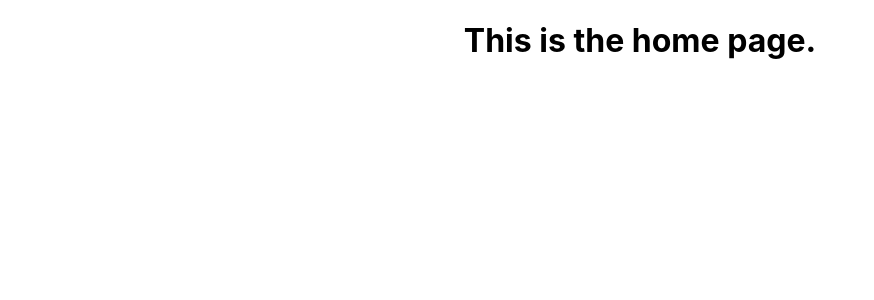
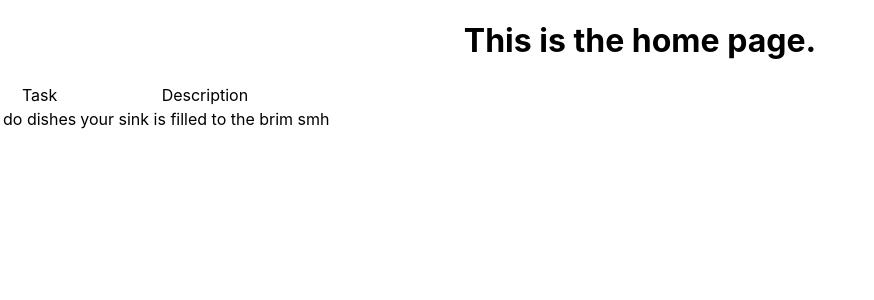
Before and after one commit to nmpham2/hack-at-uci-react-intro, a React (Create React App) app: page / in a window 1280 px wide. Shown: the top 300 px of the page, without its empty margins (0-874 px from the left). Built offline with nearby package versions, Linux system fonts and the light colour scheme.

Commit message:
adding basic task list

```diff
--- a/package.json
+++ b/package.json
@@ -3,6 +3,9 @@
   "version": "0.1.0",
   "private": true,
   "dependencies": {
+    "@emotion/react": "^11.10.5",
+    "@emotion/styled": "^11.10.5",
+    "@mui/material": "^5.11.3",
     "@testing-library/jest-dom": "^5.16.5",
     "@testing-library/react": "^13.4.0",
     "@testing-library/user-event": "^13.5.0",
--- /dev/null
+++ b/src/components/Item.js
@@ -0,0 +1,10 @@
+function Item(props) {
+    return (
+      <tr className="Item">
+        <td>{props.data.name}</td>
+        <td>{props.data.description}</td>
+      </tr>
+    );
+  }
+
+  export default Item;
--- /dev/null
+++ b/src/components/TODOList.js
@@ -0,0 +1,35 @@
+import Item from './Item.js';
+
+const taskList = [
+    { name: 'do dishes', description: 'your sink is filled to the brim smh' }
+];
+
+const tasksToDelete = [];
+
+function onSelect() {
+
+}
+
+function onDelete() {
+
+}
+
+function TODOList() {
+    return (
+        <div className="List">
+            <table>
+                <tr>
+                    <td>Task</td>
+                    <td>Description</td>
+                </tr>
+                { taskList.map((value) => {
+                    return (
+                        <Item data={ value }></Item>
+                    )
+                })}
+            </table>
+        </div>
+    );
+  }
+
+  export default TODOList;
--- a/src/pages/Home.js
+++ b/src/pages/Home.js
@@ -1,7 +1,10 @@
+import TODOList from "../components/TODOList";
+
 function Home() {
   return (
       <div className="Home">
           <h1>This is the home page.</h1>
+          <TODOList></TODOList>
     </div>
   );
 }
```
Also changed, not shown: src/components/TODOList.css (added), 1 other file (tests, documents, lock files or other folders).
